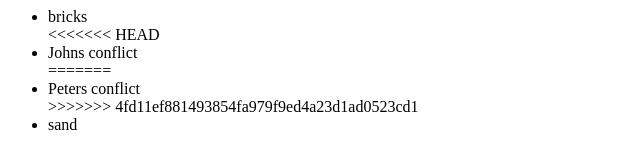
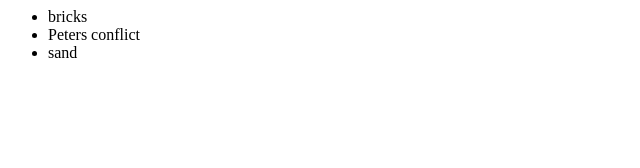
Before and after one commit to pebo0602/GitTutorial, a plain HTML site: page index.html in a window 1280 px wide. Shown: the whole page, without its empty margins (0-640 px from the left). Drawn offline with Linux system fonts and the light colour scheme.

Commit message:
Peters conflict resolved

```diff
--- a/index.html
+++ b/index.html
@@ -4,11 +4,7 @@
         <div>
             <ul>
                 <li>bricks</li>
-<<<<<<< HEAD
-                <li>Johns conflict</li>
-=======
                 <li>Peters conflict</li>
->>>>>>> 4fd11ef881493854fa979f9ed4a23d1ad0523cd1
                 <li>sand</li>
             </ul>
         </div>
```
